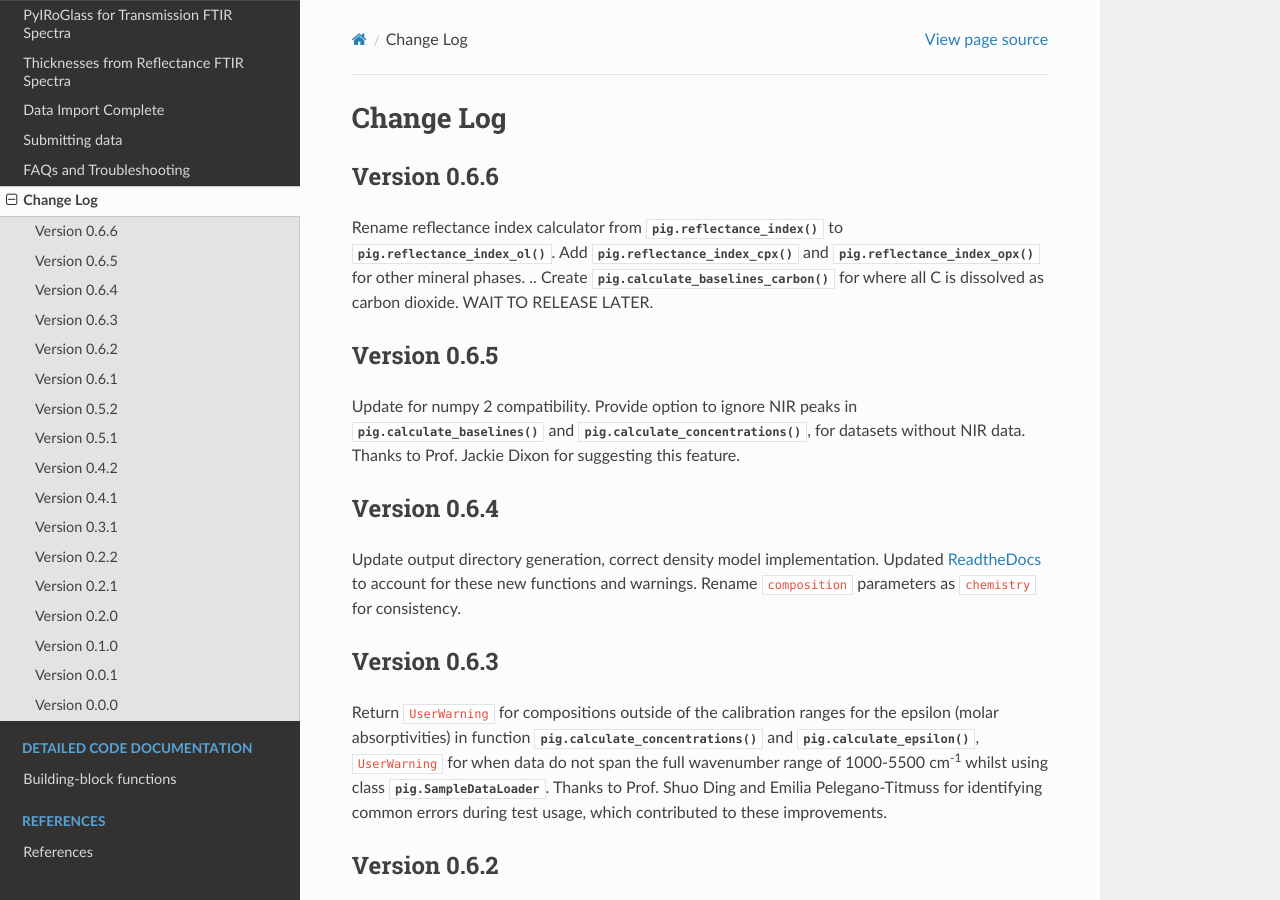
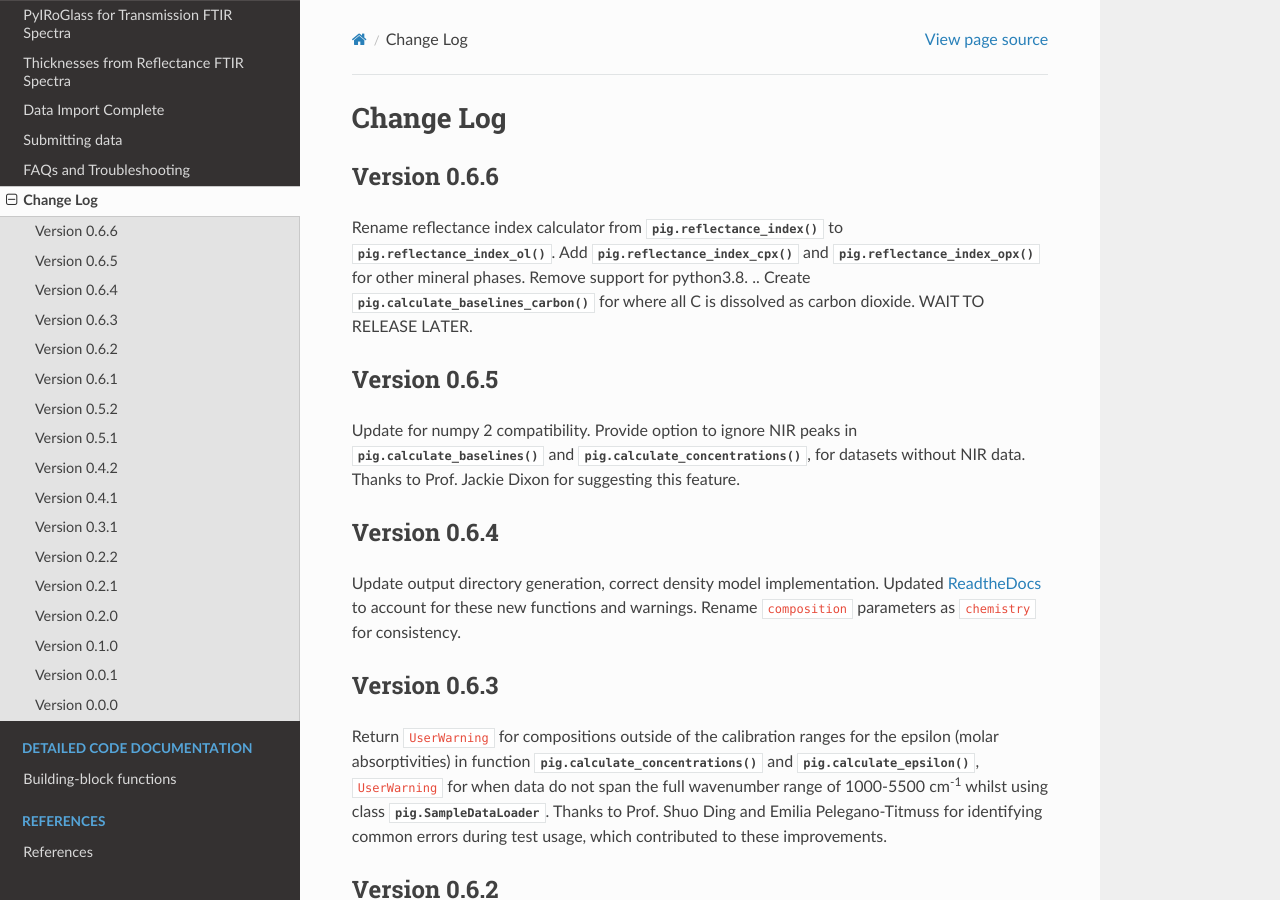
Before and after one commit to sarahshi/PyIRoGlass, a Sphinx documentation site: the page built from docs/Changelog.rst, in a window 1280 px wide and 900 px high. Built offline with Sphinx 7.4.7 and the Read the Docs theme 3.1.0, drawn with Linux system fonts in a browser that asks for light colours; pages that are not in the unit, such as notebooks, are missing from menus; cross-references to code outside the pages are shown as plain code.

```diff
--- a/docs/Changelog.rst
+++ b/docs/Changelog.rst
@@ -5,7 +5,7 @@
 
 Version 0.6.6
 =============
-Rename reflectance index calculator from :func:`pig.reflectance_index` to :func:`pig.reflectance_index_ol`. Add :func:`pig.reflectance_index_cpx` and :func:`pig.reflectance_index_opx` for other mineral phases.
+Rename reflectance index calculator from :func:`pig.reflectance_index` to :func:`pig.reflectance_index_ol`. Add :func:`pig.reflectance_index_cpx` and :func:`pig.reflectance_index_opx` for other mineral phases. Remove support for python3.8.
 .. Create :func:`pig.calculate_baselines_carbon` for where all C is dissolved as carbon dioxide. WAIT TO RELEASE LATER.
 
 Version 0.6.5
```
Also changed, not shown: README.md (+1 -1 lines), 1 other file.
